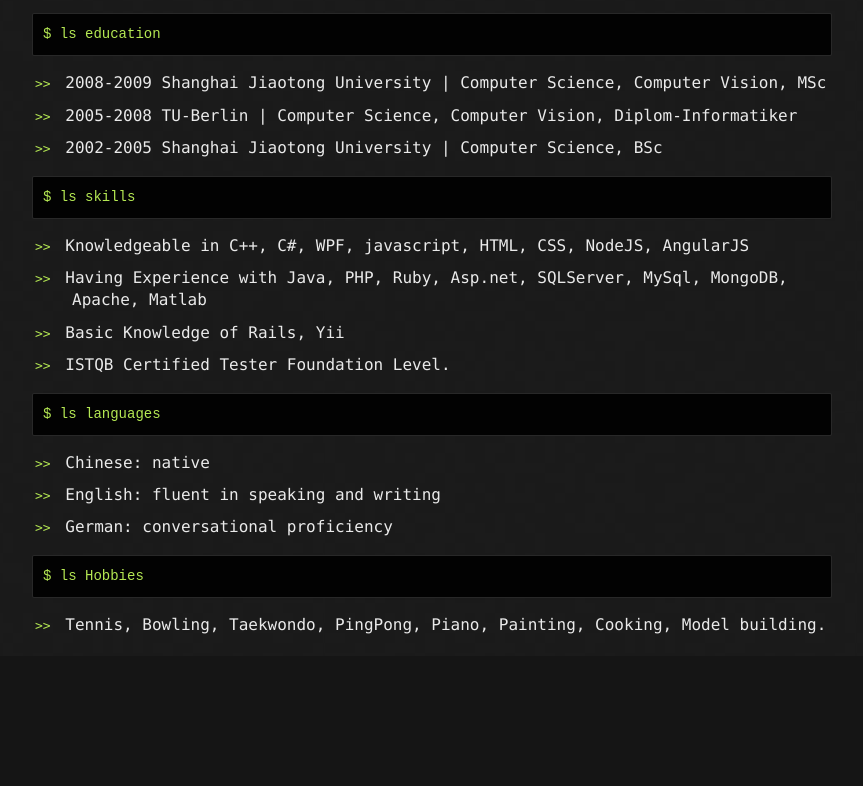
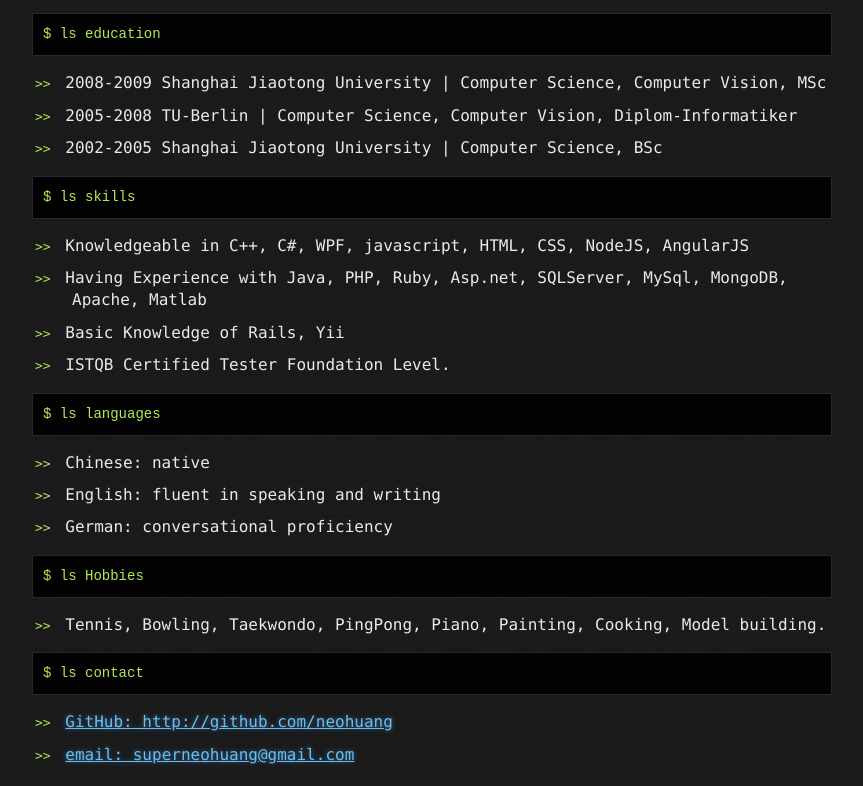
Before and after one commit to NeoHuang/AboutMe, a plain HTML site: page index.html in a window 1280 px wide. Shown: the part 1716-2502 px from the top of the page, without its empty margins (208-1071 px from the left). Before the commit the page ends 2372 px from the top, so only its background shows below. Drawn offline with Linux system fonts and the light colour scheme.

Commit message:
add contacts

```diff
--- a/index.html
+++ b/index.html
@@ -139,6 +139,15 @@
                 </li>
             </ul>
 
+            <pre class="wow fadeIn"><code>$ ls contact </code></pre>
+            <ul class="wow fadeIn">
+                <li class="wow fadeIn">
+                <a href="http://github.com/neohuang">GitHub: http://github.com/neohuang</a>
+                </li>
+                <li class="wow fadeIn">
+                <a href="mailto:superneohuang@gmail.com">email: superneohuang@gmail.com</a>
+                </li>
+            </ul>
         </section>
     </div>
 
```
